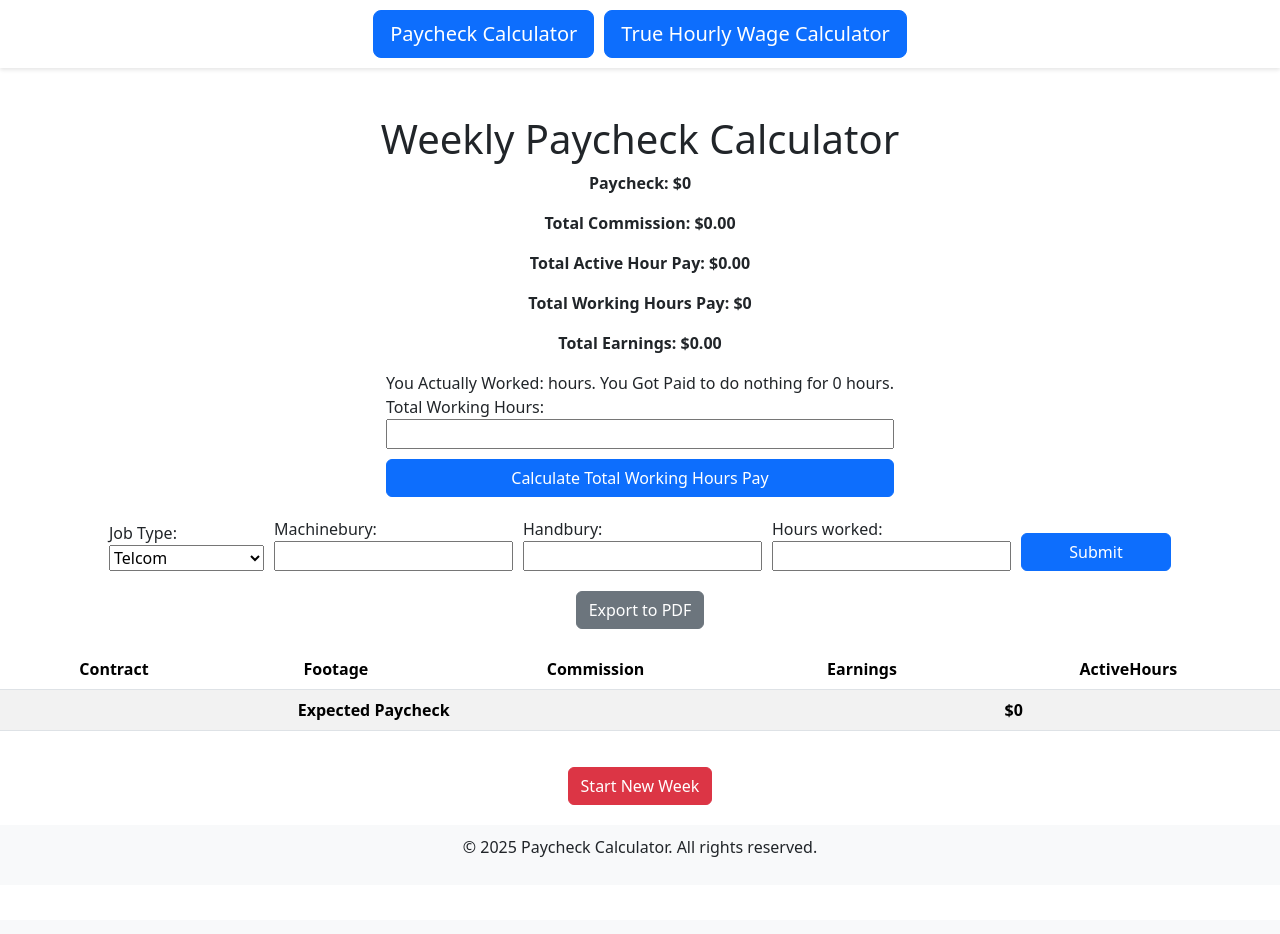
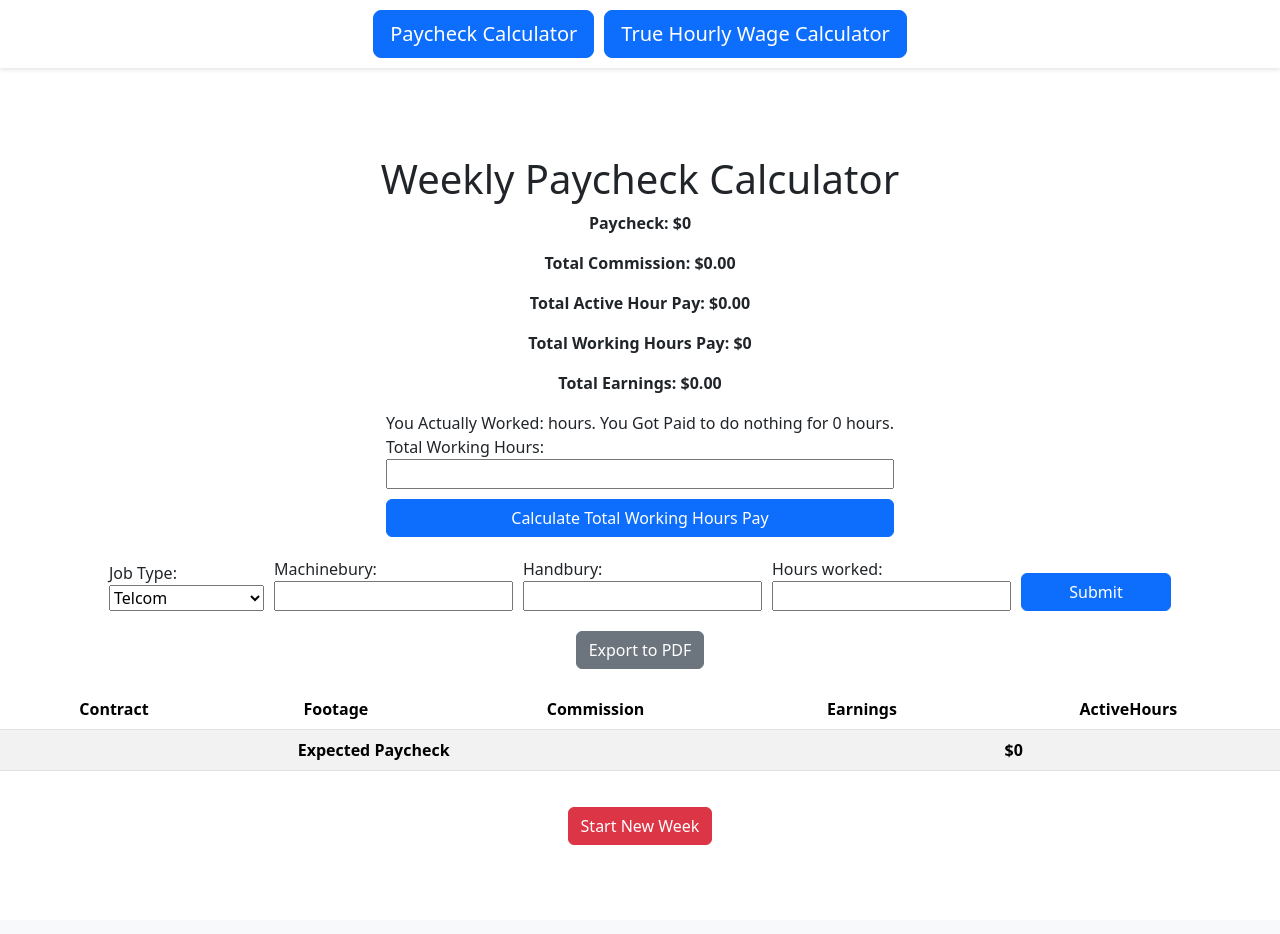
Before and after one commit to Merrywindl/project, a React (Vite) app: page / in a window 1280 px wide. Shown: the top 934 px of the page. Built offline with nearby package versions, Linux system fonts and the light colour scheme.

Commit message:
fixed duplicate footer

```diff
--- a/src/PaycheckForm.tsx
+++ b/src/PaycheckForm.tsx
@@ -299,9 +299,7 @@ export default function PaycheckForm() {
       <button type="button" onClick={clearData} className="btn btn-danger" style={{ marginTop: '20px' }}>
         Start New Week
       </button>
-      <footer style={{ marginTop: '20px', textAlign: 'center', padding: '10px 0', backgroundColor: '#f8f9fa', width: '100%' }}>
-        <p>&copy; {new Date().getFullYear()} Paycheck Calculator. All rights reserved.</p>
-      </footer>
+
     </div>
   );
 }
```
